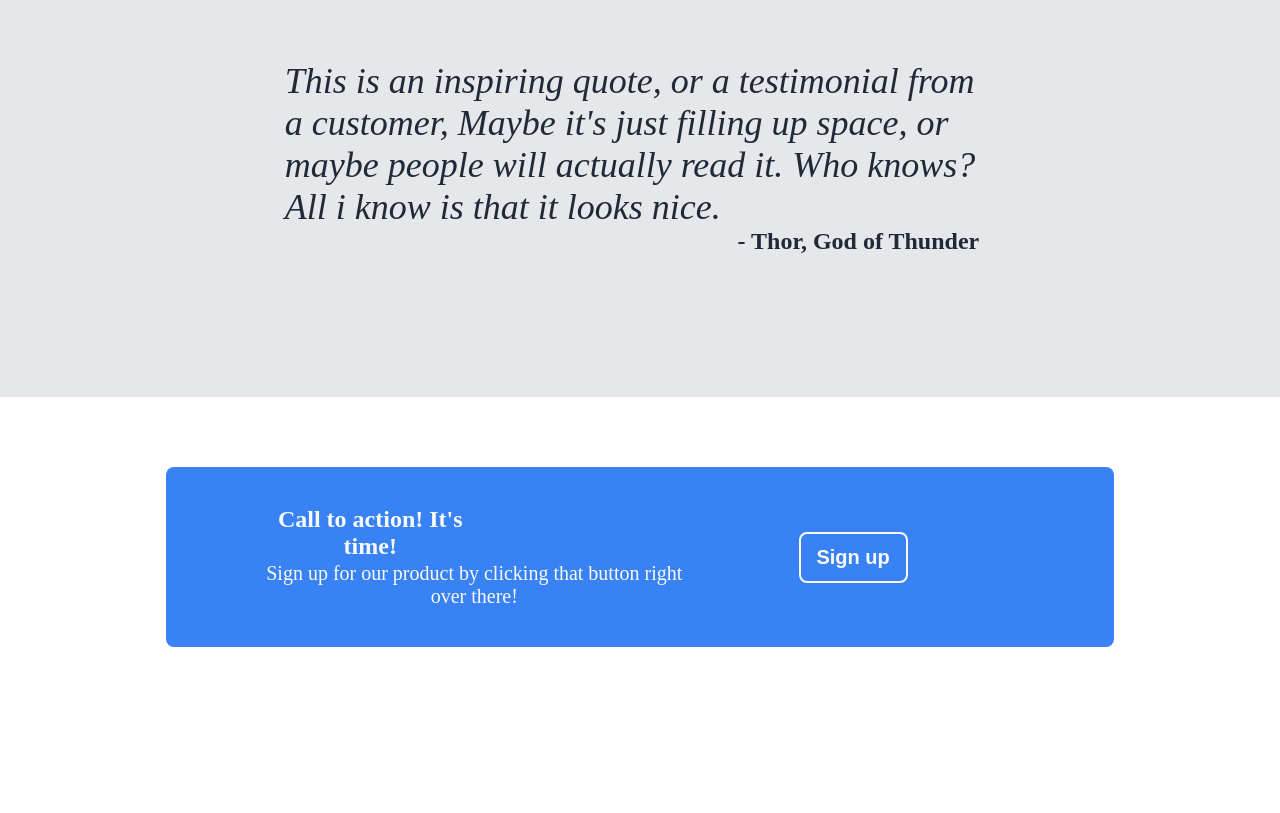
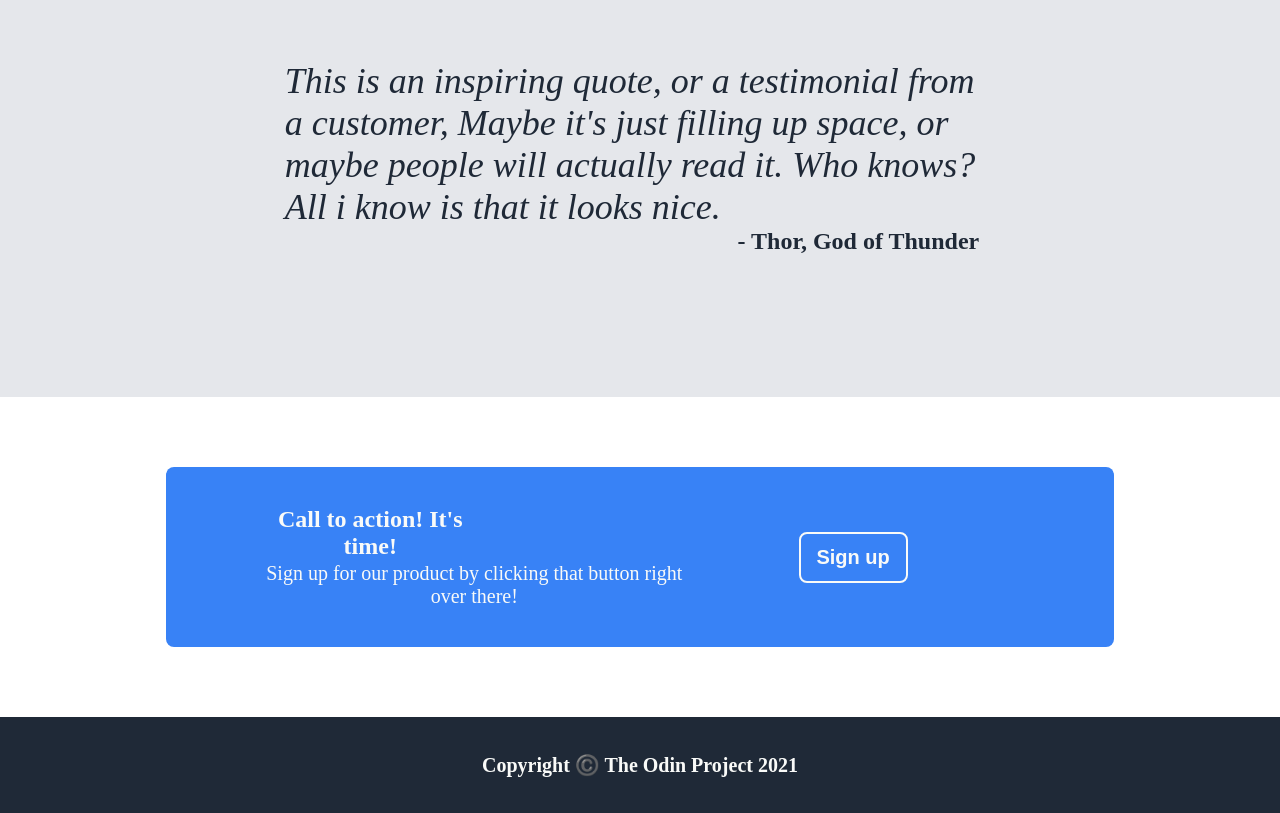
Before and after one commit to Bephoros/odin-landing-page, a plain HTML site: page index.html in a window 1280 px wide. Shown: the part 798-1611 px from the top of the page. Before the commit the page ends 1515 px from the top, so only its background shows below. Drawn offline with Linux system fonts and the light colour scheme.

Commit message:
Footer section HTML and CSS done

```diff
--- a/css/style.css
+++ b/css/style.css
@@ -223,3 +223,18 @@ header {
     font-weight: bold;
     cursor: pointer;
 }
+
+.footer {
+    display: flex;
+    justify-content: center;
+    align-items: center;
+    background-color: #1F2937;
+    height: 12vh;
+}
+
+.footer > p {
+    font-size: 20px;
+    font-weight: bold;
+    color: #F9FAF8;
+    text-align: center;
+}
--- a/index.html
+++ b/index.html
@@ -67,5 +67,8 @@
             </div>
         </div>
     </section>
+    <footer class="footer">
+        <p>Copyright ©️ The Odin Project 2021</p>
+    </footer>
 </body>
 </html>
```
